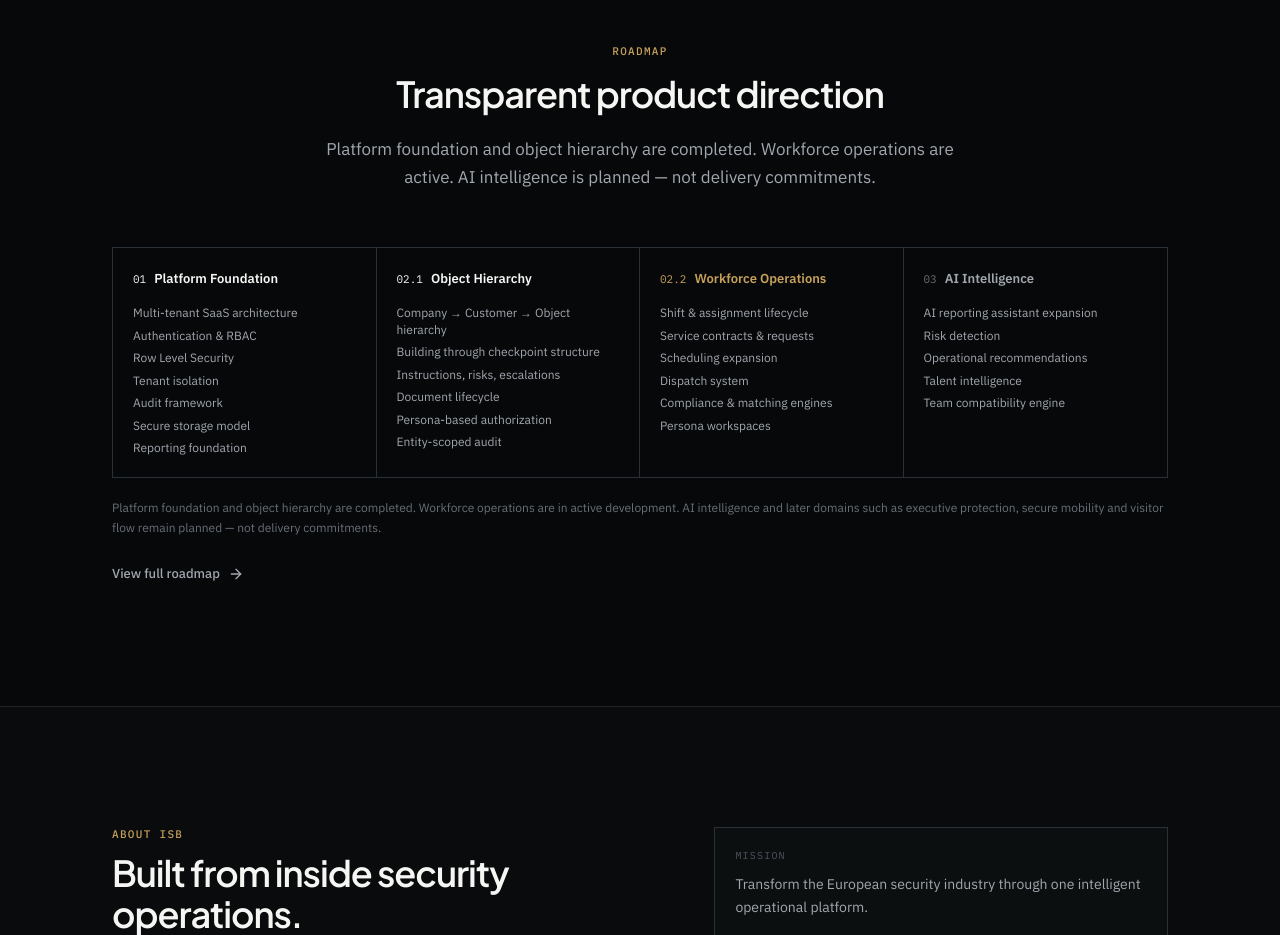
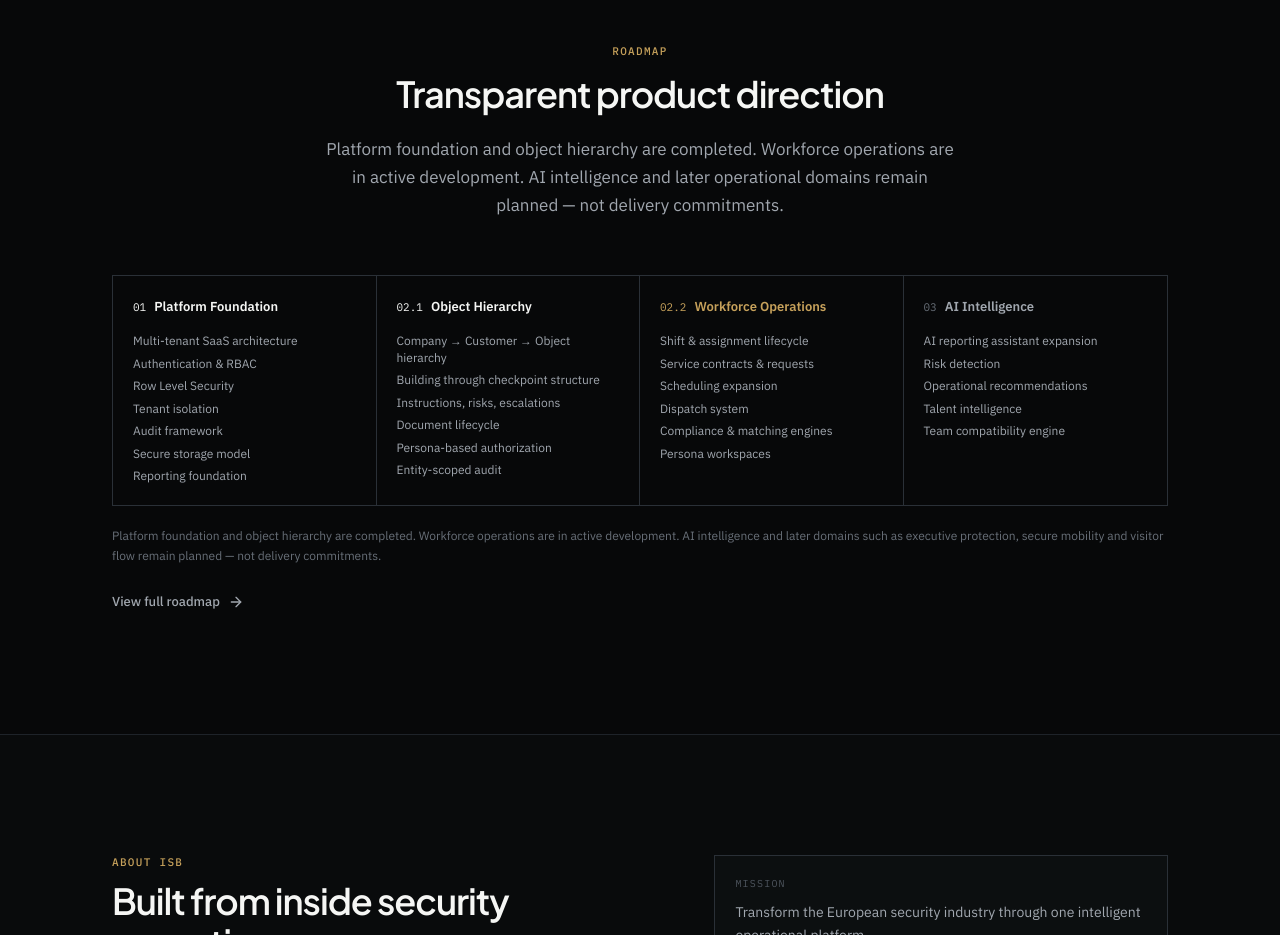
Before and after one commit to ISBFounder/ISB-Security-Website, a Next.js app: page / in a window 1280 px wide. Shown: the part 9080-10015 px from the top of the page. Built offline with nearby package versions, Linux system fonts and the light colour scheme.

Commit message:
content: align homepage roadmap status copy

```diff
--- a/src/app/page.tsx
+++ b/src/app/page.tsx
@@ -143,7 +143,7 @@ export default function HomePage() {
           <SectionHeader
             eyebrow="Roadmap"
             title="Transparent product direction"
-            description="Platform foundation and object hierarchy are completed. Workforce operations are active. AI intelligence is planned — not delivery commitments."
+            description="Platform foundation and object hierarchy are completed. Workforce operations are in active development. AI intelligence and later operational domains remain planned — not delivery commitments."
           />
           <div className="mt-12 md:mt-14">
             <HomeRoadmap />
```
